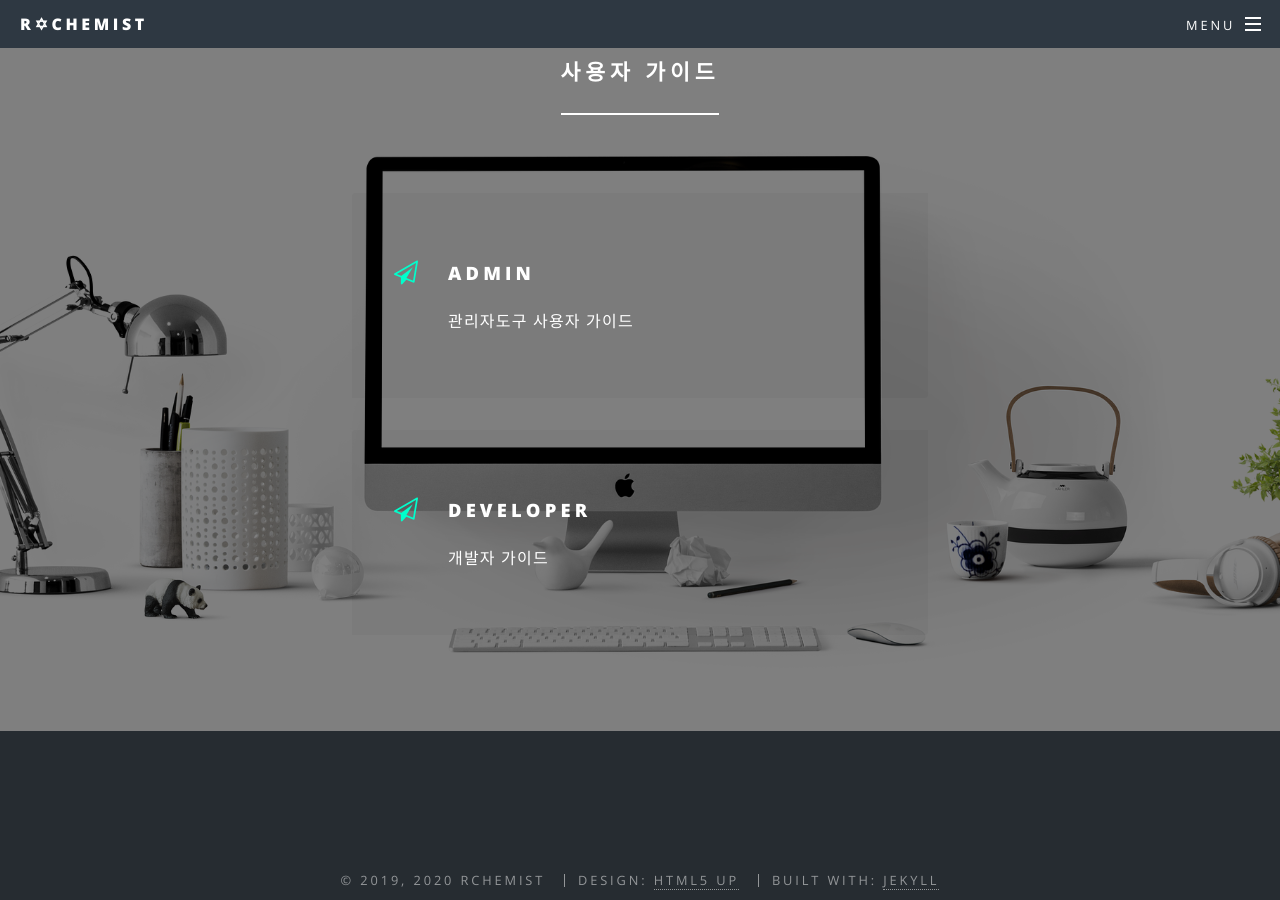
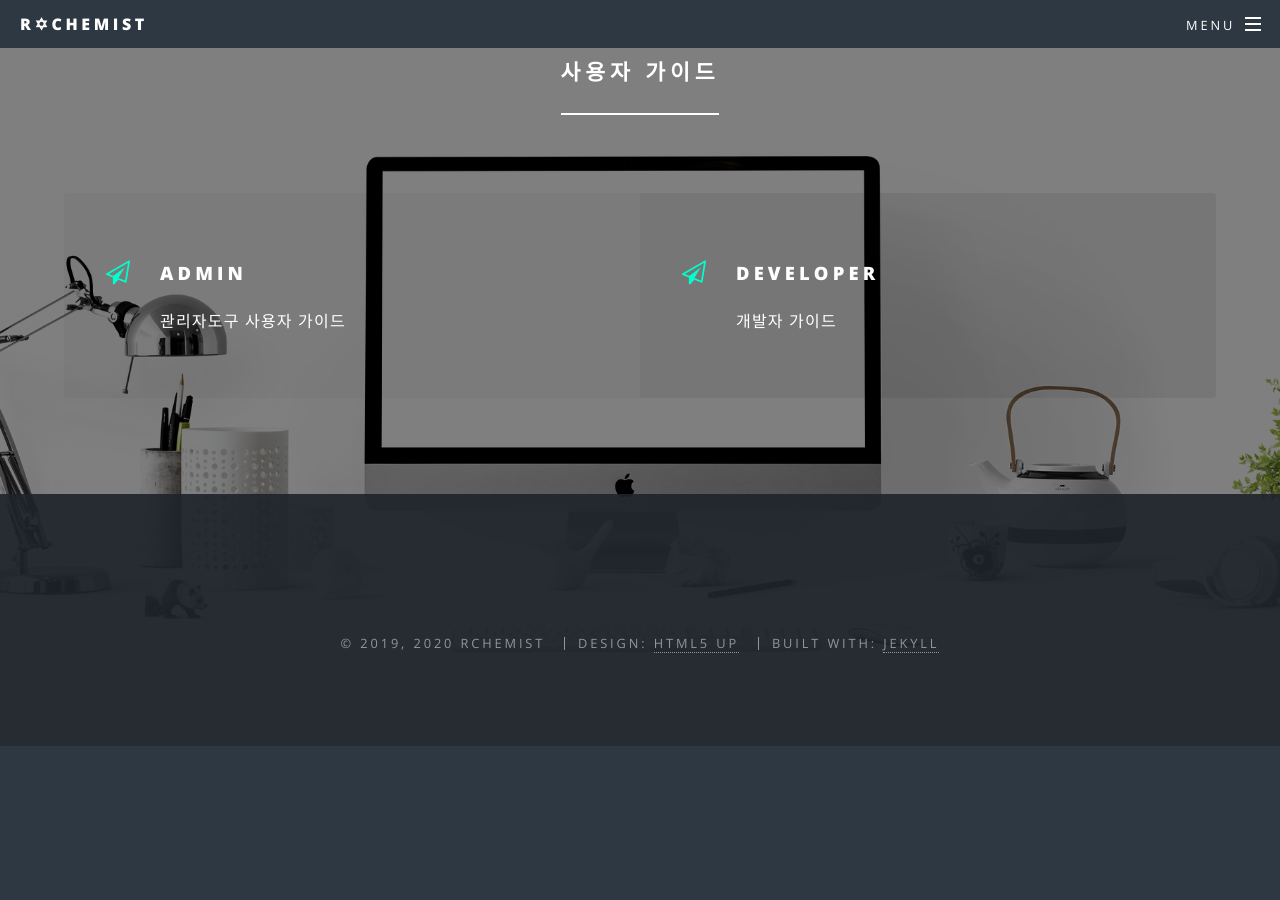
Before and after one commit to rchemist/rchemist.github.io, a Jekyll site: the page built from developers.html, in a window 1280 px wide and 900 px high, scrolled down 943 px. Built offline with Jekyll 4.4.1, drawn with Linux system fonts in a browser that asks for light colours; after the commit the page ends 1689 px from its top, so only the background shows below that.

Commit message:
_config.yml domain 수정

```diff
--- a/developers.html
+++ b/developers.html
@@ -22,8 +22,6 @@ layout: landing
                 <h3>ADMIN</h3>
                 <p>관리자도구 사용자 가이드</p>
             </li>
-        </ul>
-        <ul class="features-1">
             <li class="icon fa-paper-plane-o">
                 <h3>DEVELOPER</h3>
                 <p>개발자 가이드</p>
```
